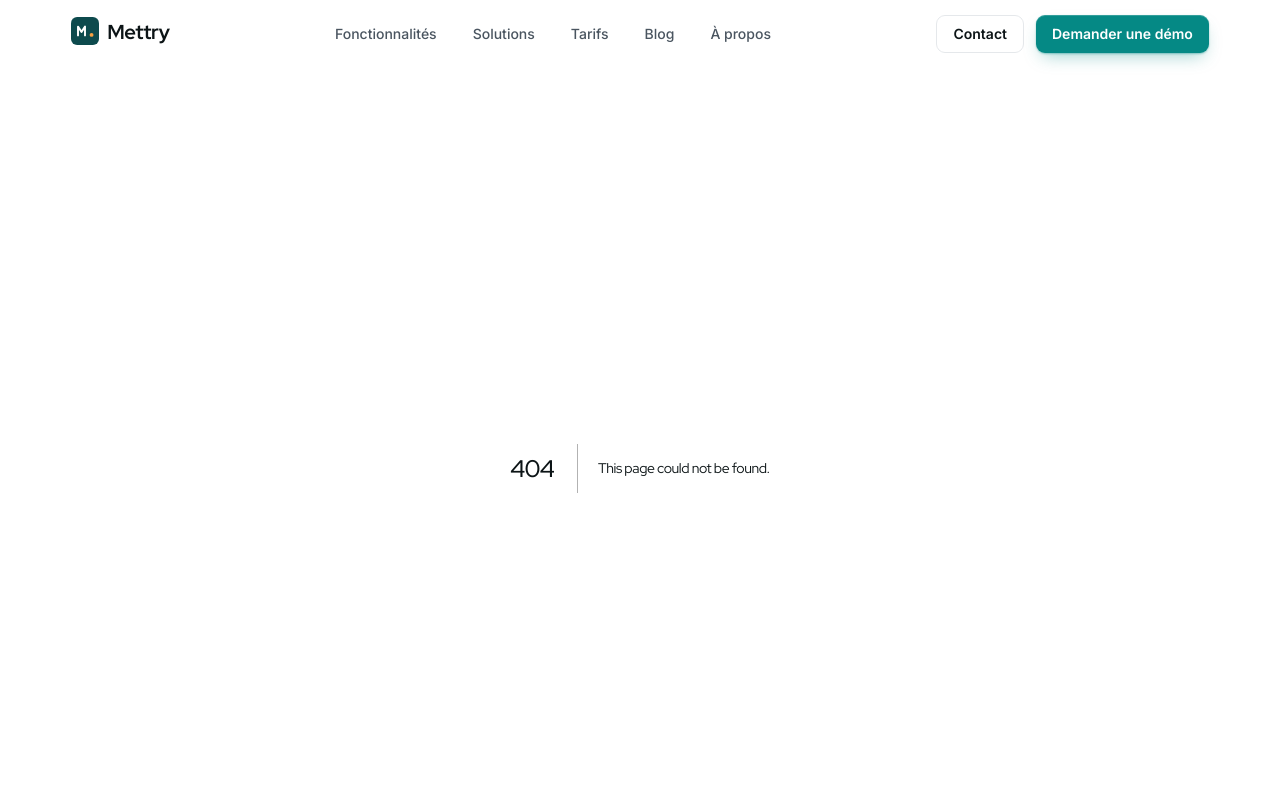
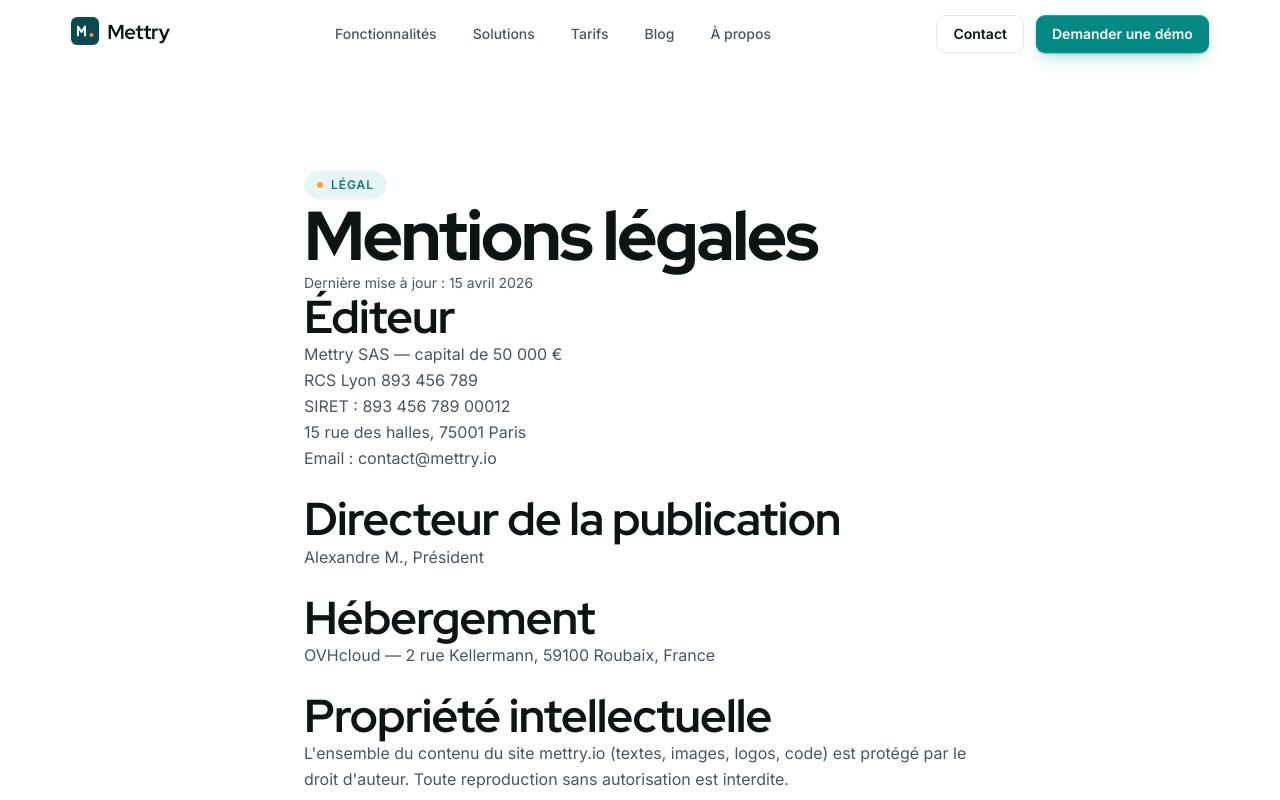
Before and after one commit to muratmendil/mettry-website, a Next.js app: page /mentions-legales in a window 1280 px wide. Before the commit this address had no page. Shown: the top 800 px of the page. Built offline with nearby package versions, Linux system fonts and the light colour scheme.

Commit message:
page mention legale

```diff
--- /dev/null
+++ b/src/app/mentions-legales/page.tsx
@@ -0,0 +1,30 @@
+import { LegalLayout } from "@/components/legal/LegalLayout";
+
+export const metadata = { title: "Mentions légales" };
+
+export default function MentionsLegalesPage() {
+    return (
+        <LegalLayout eyebrow="Légal" title="Mentions légales" updated="15 avril 2026">
+            <section>
+                <h2 className="text-2xl mb-3">Éditeur</h2>
+                <p>Mettry SAS — capital de 50 000 €</p>
+                <p>RCS Lyon 893 456 789</p>
+                <p>SIRET : 893 456 789 00012</p>
+                <p>15 rue des halles, 75001 Paris</p>
+                <p>Email : contact@mettry.io</p>
+            </section>
+            <section>
+                <h2 className="text-2xl mb-3">Directeur de la publication</h2>
+                <p>Alexandre M., Président</p>
+            </section>
+            <section>
+                <h2 className="text-2xl mb-3">Hébergement</h2>
+                <p>OVHcloud — 2 rue Kellermann, 59100 Roubaix, France</p>
+            </section>
+            <section>
+                <h2 className="text-2xl mb-3">Propriété intellectuelle</h2>
+                <p>L&apos;ensemble du contenu du site mettry.io (textes, images, logos, code) est protégé par le droit d&apos;auteur. Toute reproduction sans autorisation est interdite.</p>
+            </section>
+        </LegalLayout>
+    );
+}
```
